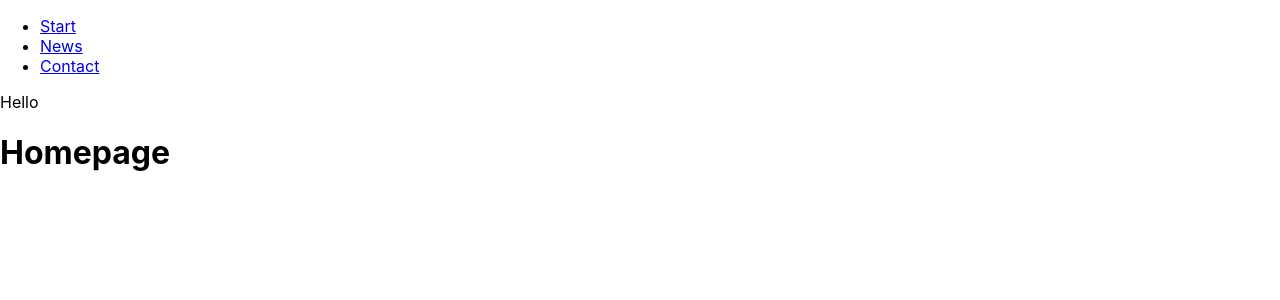
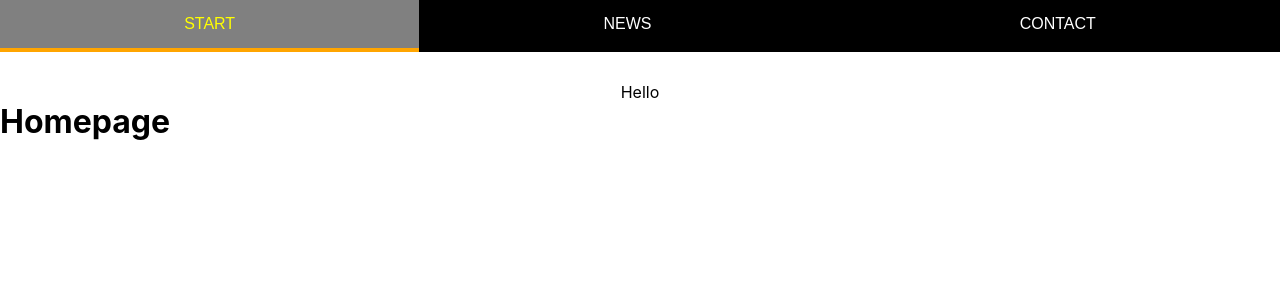
Before and after one commit to WieMon/learning-react-6, a React (Create React App) app: page / in a window 1280 px wide. Shown: the top 300 px of the page. Built offline with nearby package versions, Linux system fonts and the light colour scheme.

Commit message:
Add css Add NavLink

```diff
--- a/src/components/App.css
+++ b/src/components/App.css
@@ -1,3 +1,54 @@
-.App {
+* {
+  margin: 0;
+  padding: 0;
+  box-sizing: border-box;
+}
+
+nav {
+  background-color: #000;
+}
+
+ul {
+  display: flex;
+  list-style-type: none;
+}
+
+li {
+  flex-grow: 1;
+}
+
+a {
+  display: block;
+  font-family: arial;
+  padding: 15px 25px;
+  text-align: center;
+  color: white;
+  text-decoration: none;
+  text-transform: uppercase;
+  border-bottom: 4px solid black;
+}
+
+a:hover {
+  color: yellow;
+}
+
+section {
+  padding-top: 30px;
   text-align: center;
 }
+
+.active {
+  border-bottom-color: red;
+  }
+
+  .home_selected {
+    border-bottom-color:orange;
+  }
+
+  .news_selected {
+    border-bottom-color:green;
+  }
+
+  .contact_selected {
+    border-bottom-color:blueviolet;
+  }
--- a/src/components/App.js
+++ b/src/components/App.js
@@ -1,6 +1,6 @@
 import React from 'react';
 import './App.css';
-import {BrowserRouter as Router, Link, Route} from 'react-router-dom';
+import {BrowserRouter as Router, NavLink, Route} from 'react-router-dom';
 import Home from "./Home";
 import News from "./News";
 import Contact from "./Contact";
@@ -15,9 +15,11 @@
             {/* <li><a href='/'>Start</a></li>
             <li><a href='/news'>News</a></li>
             <li><a href='/contact'>Contact</a></li> */}
-            <li><Link to='/'>Start</Link></li>
-            <li><Link to='/news'>News</Link></li>
-            <li><Link to='/contact'>Contact</Link></li>
+            <li><NavLink to='/' exact activeClassName='home_selected' activeStyle={{
+                    backgroundColor: 'gray',
+                  }}>Start</NavLink></li>
+            <li><NavLink to='/news' activeClassName='news_selected'>News</NavLink></li>
+            <li><NavLink to='/contact' activeClassName='contact_selected'>Contact</NavLink></li>
             </ul>
           </nav>
         </header>
```
